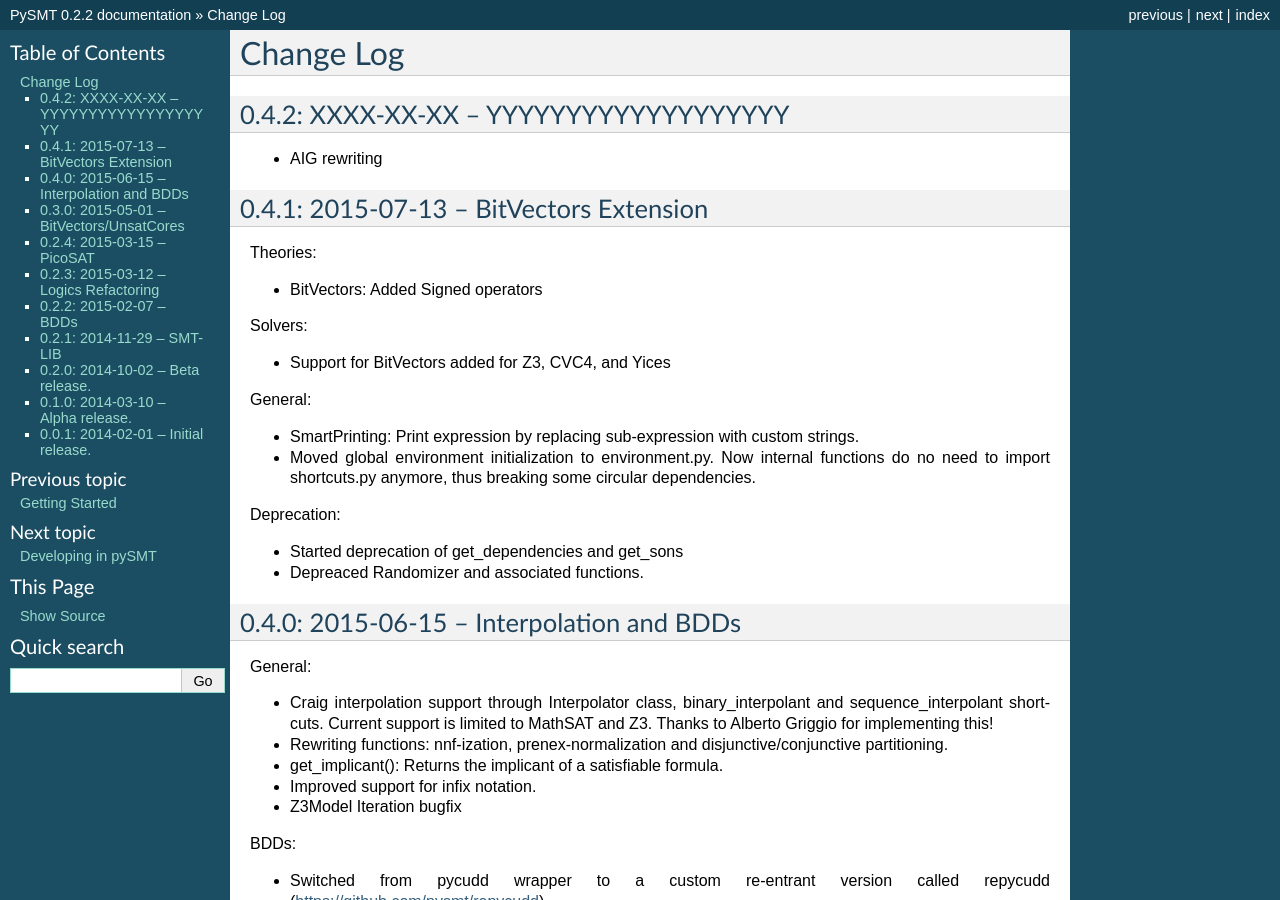
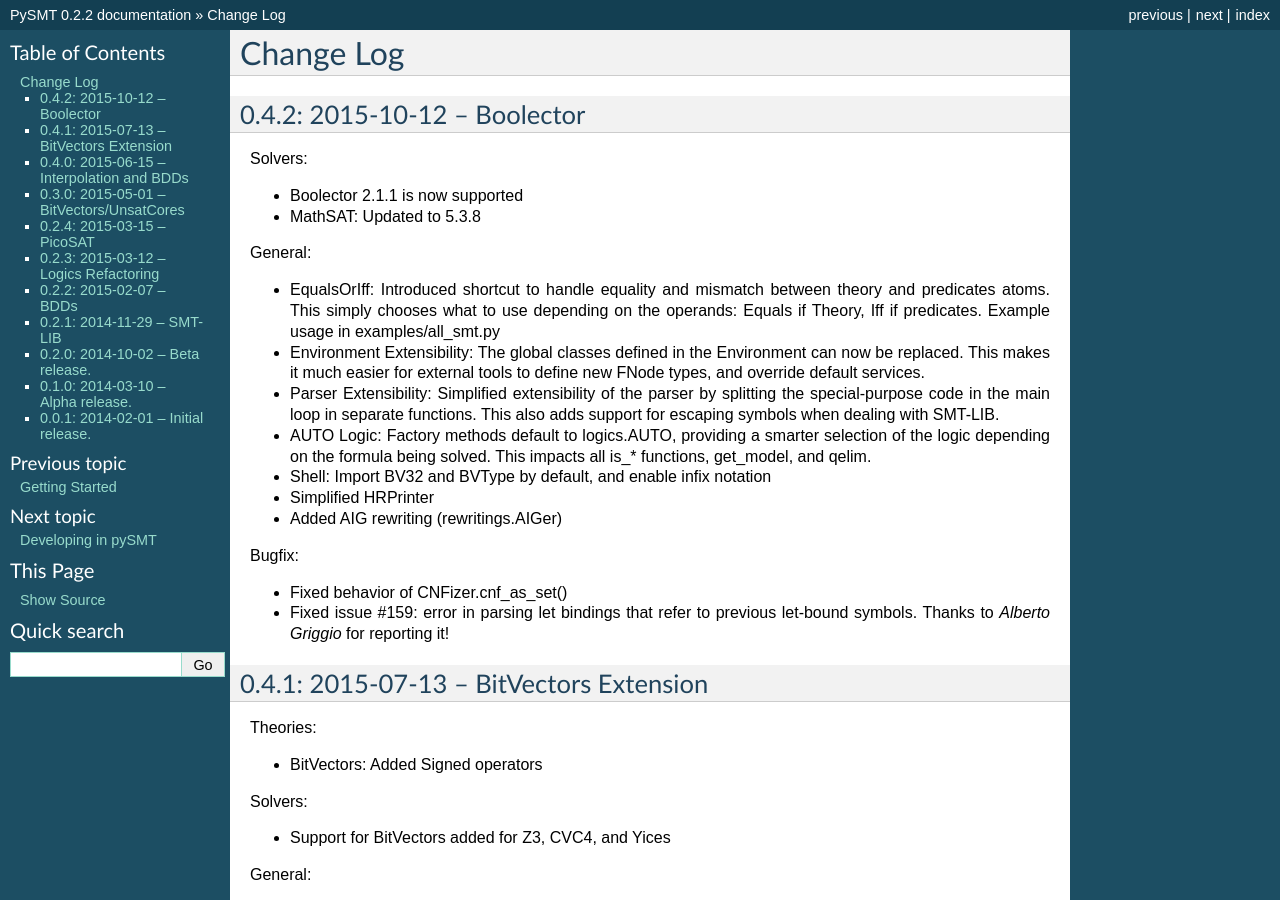
Before and after one commit to pysmt/pysmt, a Sphinx documentation site: the page built from docs/CHANGES.rst, in a window 1280 px wide and 900 px high. Built offline with Sphinx 7.4.7, drawn with Linux system fonts in a browser that asks for light colours; formulas are drawn with MathJax 3.

Commit message:
Preparing for Release 0.4.2

```diff
--- a/docs/CHANGES.rst
+++ b/docs/CHANGES.rst
@@ -1,10 +1,49 @@
 Change Log
 ==========
 
-0.4.2: XXXX-XX-XX -- YYYYYYYYYYYYYYYYYYY
+0.4.2: 2015-10-12 -- Boolector
 -----------------------------------------
 
-- AIG rewriting
+Solvers:
+
+* Boolector 2.1.1 is now supported
+* MathSAT: Updated to 5.3.8
+
+
+General:
+
+* EqualsOrIff: Introduced shortcut to handle equality and mismatch
+  between theory and predicates atoms. This simply chooses what to use
+  depending on the operands: Equals if Theory, Iff if predicates.
+  Example usage in examples/all_smt.py
+
+* Environment Extensibility: The global classes defined in the
+  Environment can now be replaced. This makes it much easier for
+  external tools to define new FNode types, and override default
+  services.
+
+* Parser Extensibility: Simplified extensibility of the parser by
+  splitting the special-purpose code in the main loop in separate
+  functions. This also adds support for escaping symbols when dealing
+  with SMT-LIB.
+
+* AUTO Logic: Factory methods default to logics.AUTO, providing a
+  smarter selection of the logic depending on the formula being
+  solved. This impacts all is_* functions, get_model, and qelim.
+
+* Shell: Import BV32 and BVType by default, and enable infix notation
+
+* Simplified HRPrinter
+
+* Added AIG rewriting (rewritings.AIGer)
+
+Bugfix:
+
+* Fixed behavior of CNFizer.cnf_as_set()
+* Fixed issue #159: error in parsing let bindings that refer to
+  previous let-bound symbols.
+  Thanks to *Alberto Griggio* for reporting it!
+
 
 0.4.1: 2015-07-13 -- BitVectors Extension
 -----------------------------------------
```
Also changed, not shown: setup.py (+4 -4 lines), 1 other file.
